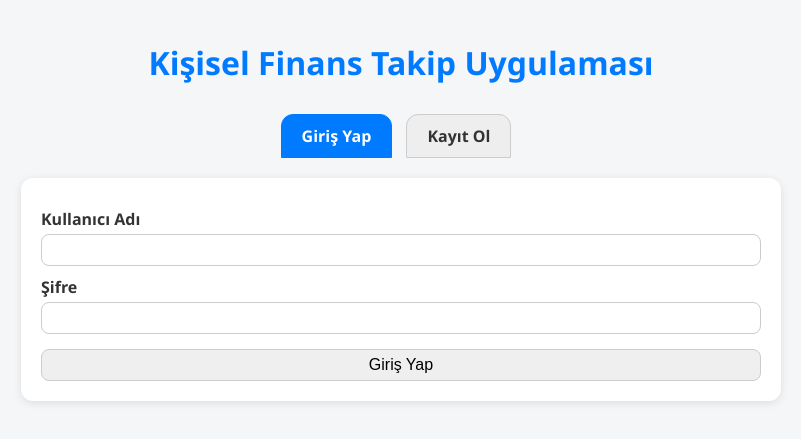
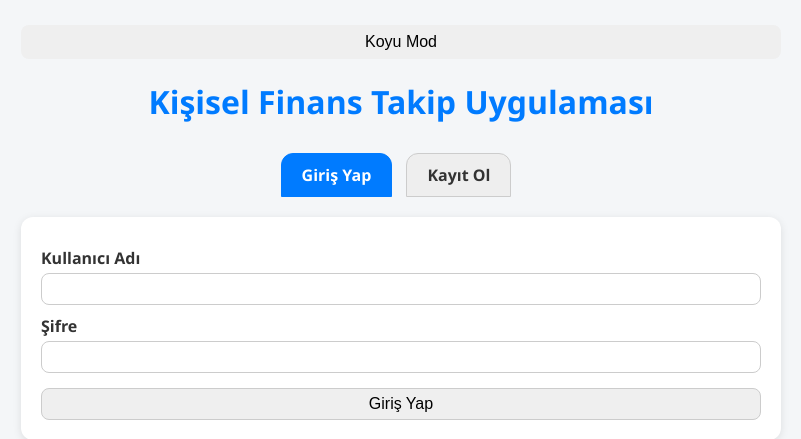
Before and after one commit to YigithanFirat/PersonalFinanceTrackingApp, a Flask app: page / in a window 1280 px wide. Shown: the top 439 px of the page, without its empty margins (239-1040 px from the left). Run offline with Flask 3, Linux system fonts and the light colour scheme.

Commit message:
Dark - Light Mode
Index anasayfa dark-mode light-mode  güncellemesi için ayarlandı.

```diff
--- a/templates/index.html
+++ b/templates/index.html
@@ -8,7 +8,11 @@
   <link rel="icon" href="{{ url_for('static', filename='favicon.ico') }}" type="image/x-icon" />
 </head>
 <body>
-
+  <div style="text-align:center; margin-bottom: 15px;">
+    <button id="toggleThemeBtn" style="padding: 8px 16px; border-radius: 8px; border: none; cursor: pointer;">
+      Koyu Mod
+    </button>
+  </div>
   <h1>Kişisel Finans Takip Uygulaması</h1>
 
   <!-- Sekmeler -->
```
